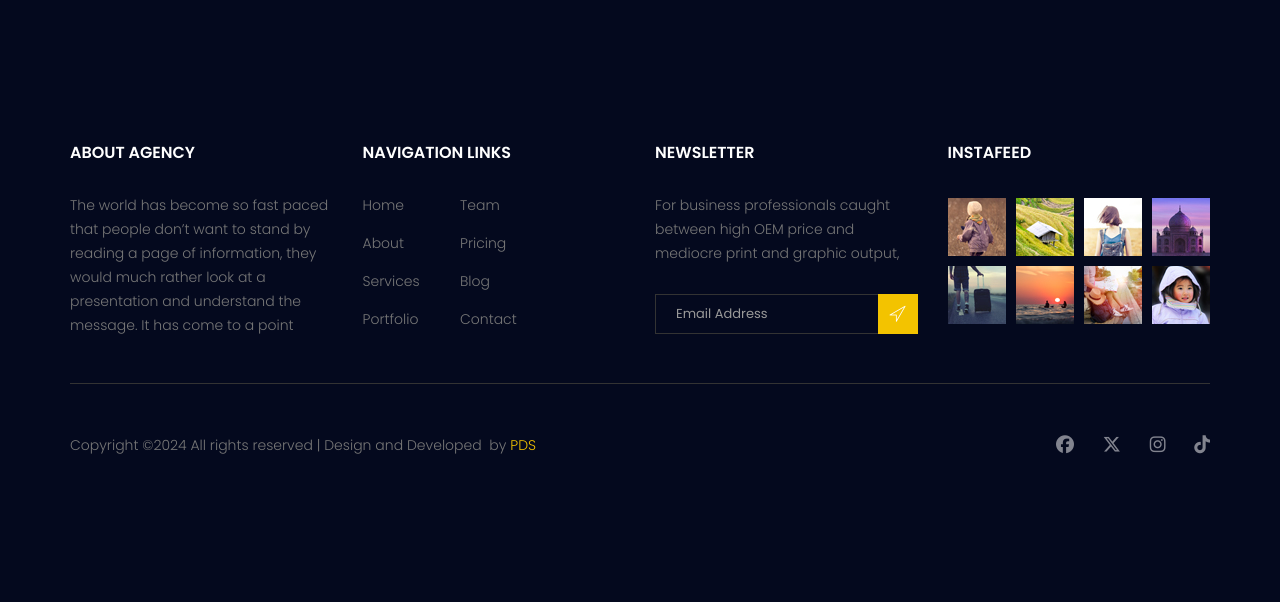
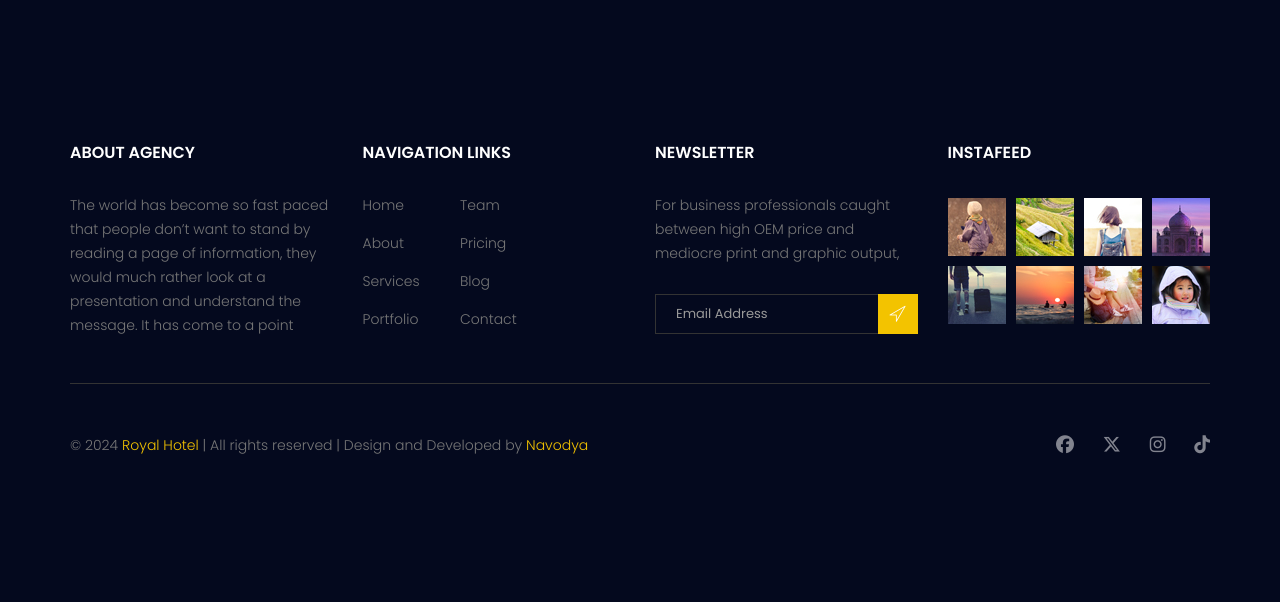
Before and after one commit to supuncharuk/hotel-reserve, a PHP site: page /index.php in a window 1280 px wide. Shown: the part 3159-3761 px from the top of the page. Run offline with PHP 8.4, Linux system fonts and the light colour scheme; data comes from the database, SQL or seed files in the repository.

Commit message:
Update footer.php

```diff
--- a/includes/footer.php
+++ b/includes/footer.php
@@ -64,7 +64,7 @@
         </div>
         <div class="border_line"></div>
         <div class="row footer-bottom d-flex justify-content-between align-items-center">
-            <p class="col-lg-8 col-sm-12 footer-text m-0">Copyright &copy;<script>document.write(new Date().getFullYear());</script> All rights reserved | Design and Developed <i class="fa fa-heart-o" aria-hidden="true"></i> by <a href="#">PDS</a></p>
+            <p class="col-lg-8 col-sm-12 footer-text m-0">&copy; <script>document.write(new Date().getFullYear());</script> <a href="index.php">Royal Hotel</a> | All rights reserved | Design and Developed by <a href="#">Navodya</a></p>
             <div class="col-lg-4 col-sm-12 footer-social">
                 <a href="#"><i class="fa-brands fa-facebook"></i></a>
                 <a href="#"><i class="fa-brands fa-x-twitter"></i></a>
```
